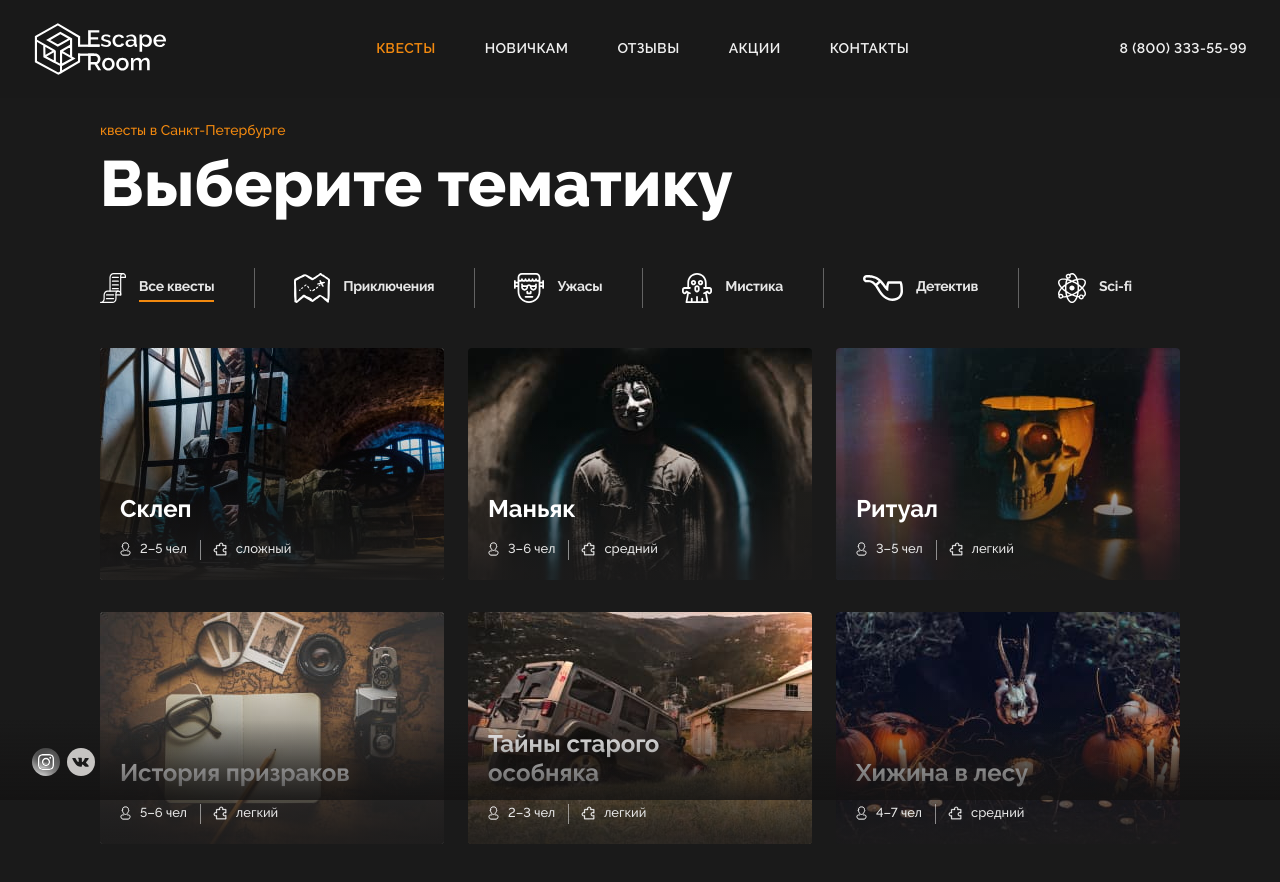
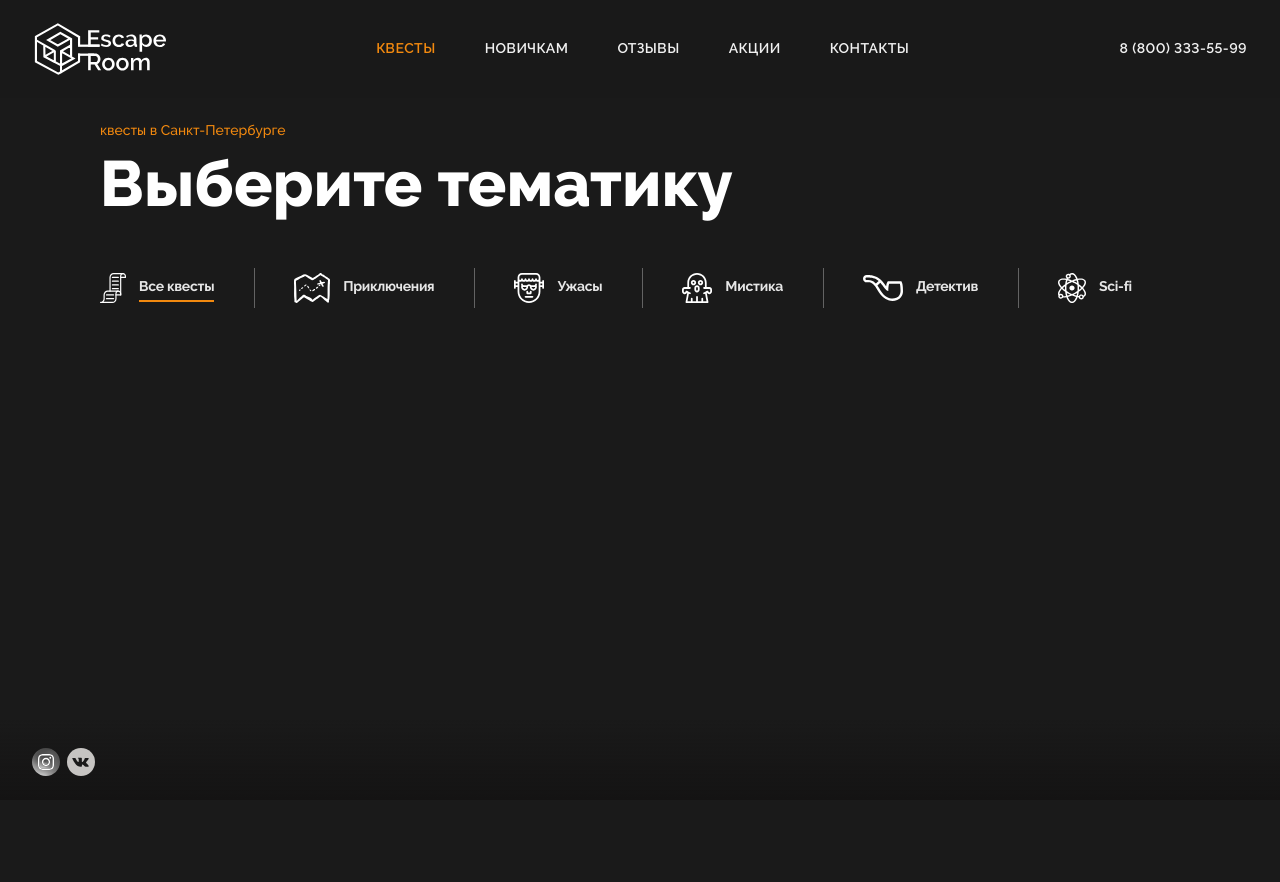
Before and after one commit to InkMakhova/escape-room, a React (Create React App) app: page / in a window 1280 px wide. Shown: the top 882 px of the page. After the commit the page ends 800 px from the top, so only its background shows below. Built offline with nearby package versions, Linux system fonts and the light colour scheme.

Commit message:
Рефакторинг пропсов, рефакторинг каталога квестов

```diff
--- a/src/components/home/components/quests-catalog/components/quest-card/quest-card.jsx
+++ b/src/components/home/components/quests-catalog/components/quest-card/quest-card.jsx
@@ -3,7 +3,8 @@ import { ReactComponent as IconPerson } from '../../../../../../assets/img/icon-
 import { ReactComponent as IconPuzzle } from '../../../../../../assets/img/icon-puzzle.svg';
 import { AppRoute, QuestCardSizes } from '../../../../../../const';
 
-const QuestCard = (quest) => {
+const QuestCard = (props) => {
+  const { quest } = props;
   const { id, title, previewImg, level, peopleCount } = quest;
 
   return (
--- a/src/components/home/components/quests-catalog/components/quest-list/quest-list.jsx
+++ b/src/components/home/components/quests-catalog/components/quest-list/quest-list.jsx
@@ -1,8 +1,9 @@
 import QuestCard from '../quest-card/quest-card';
 import * as S from '../../quests-catalog.styled';
 
-const QuestList = (quests) => {
-  const questCards = quests.forEach((quest) => <QuestCard quest={quest} key={quest.id}/>);
+const QuestList = (props) => {
+  const { quests } = props;
+  const questCards = quests.map((quest) => <QuestCard quest={quest} key={quest.id}/>);
 
   return (
     <S.QuestsList>
--- a/src/components/home/components/quests-catalog/quests-catalog.jsx
+++ b/src/components/home/components/quests-catalog/quests-catalog.jsx
@@ -4,226 +4,66 @@ import { ReactComponent as IconHorrors } from 'assets/img/icon-horrors.svg';
 import { ReactComponent as IconMystic } from 'assets/img/icon-mystic.svg';
 import { ReactComponent as IconDetective } from 'assets/img/icon-detective.svg';
 import { ReactComponent as IconScifi } from 'assets/img/icon-scifi.svg';
-import { ReactComponent as IconPerson } from 'assets/img/icon-person.svg';
-import { ReactComponent as IconPuzzle } from 'assets/img/icon-puzzle.svg';
+// import { ReactComponent as IconPerson } from 'assets/img/icon-person.svg';
+// import { ReactComponent as IconPuzzle } from 'assets/img/icon-puzzle.svg';
 import * as S from './quests-catalog.styled';
+import QuestList from './components/quest-list/quest-list';
+import { useState } from 'react';
+import { CatalogTabs } from '../../../../const';
 
-const QuestsCatalog = () => (
+const QuestsCatalog = (props) => {
+  const {quests} = props;
+
+  const [activeTab, setActiveTab] = useState(CatalogTabs.All);
+
+  return (
     <>
       <S.Tabs>
         <S.TabItem>
-        <S.TabBtn isActive>
+          <S.TabBtn isActive={activeTab === CatalogTabs.All} onclick={() => setActiveTab(CatalogTabs.All)}>
             <IconAllQuests />
-          <S.TabTitle>Все квесты</S.TabTitle>
+            <S.TabTitle>{CatalogTabs.All}</S.TabTitle>
+          </S.TabBtn>
+        </S.TabItem>
+
+        <S.TabItem isActive={activeTab === CatalogTabs.Adventure} onclick={() => setActiveTab(CatalogTabs.Adventure)}>
+          <S.TabBtn>
+            <IconAdventures />
+            <S.TabTitle>{CatalogTabs.Adventure}</S.TabTitle>
           </S.TabBtn>
         </S.TabItem>
 
         <S.TabItem>
-        <S.TabBtn>
-          <IconAdventures />
-          <S.TabTitle>Приключения</S.TabTitle>
+          <S.TabBtn isActive={activeTab === CatalogTabs.Horror} onclick={() => setActiveTab(CatalogTabs.Horror)}>
+            <IconHorrors />
+            <S.TabTitle>{CatalogTabs.Horror}</S.TabTitle>
           </S.TabBtn>
         </S.TabItem>
 
         <S.TabItem>
-        <S.TabBtn>
-          <IconHorrors />
-          <S.TabTitle>Ужасы</S.TabTitle>
+          <S.TabBtn isActive={activeTab === CatalogTabs.Mystic} onclick={() => setActiveTab(CatalogTabs.Mystic)}>
+            <IconMystic />
+            <S.TabTitle>{CatalogTabs.Mystic}</S.TabTitle>
           </S.TabBtn>
         </S.TabItem>
 
         <S.TabItem>
-        <S.TabBtn>
-          <IconMystic />
-          <S.TabTitle>Мистика</S.TabTitle>
+          <S.TabBtn isActive={activeTab === CatalogTabs.Detective} onclick={() => setActiveTab(CatalogTabs.Detective)}>
+            <IconDetective />
+            <S.TabTitle>{CatalogTabs.Detective}</S.TabTitle>
           </S.TabBtn>
         </S.TabItem>
 
         <S.TabItem>
-        <S.TabBtn>
-          <IconDetective />
-          <S.TabTitle>Детектив</S.TabTitle>
-        </S.TabBtn>
-      </S.TabItem>
-
-      <S.TabItem>
-        <S.TabBtn>
+          <S.TabBtn isActive={activeTab === CatalogTabs.SciFi} onclick={() => setActiveTab(CatalogTabs.SciFi)}>
             <IconScifi />
-          <S.TabTitle>Sci-fi</S.TabTitle>
+            <S.TabTitle>{CatalogTabs.SciFi}</S.TabTitle>
           </S.TabBtn>
         </S.TabItem>
       </S.Tabs>
 
-    <S.QuestsList>
-      <S.QuestItem>
-        <S.QuestItemLink to="/quest">
-          <S.Quest>
-            <S.QuestImage
-              src="img/preview-sklep.jpg"
-              width="344"
-              height="232"
-              alt="квест Склеп"
-            />
-
-            <S.QuestContent>
-              <S.QuestTitle>Склеп</S.QuestTitle>
-
-              <S.QuestFeatures>
-                <S.QuestFeatureItem>
-                  <IconPerson />
-                  2–5 чел
-                </S.QuestFeatureItem>
-                <S.QuestFeatureItem>
-                  <IconPuzzle />
-                  сложный
-                </S.QuestFeatureItem>
-              </S.QuestFeatures>
-            </S.QuestContent>
-          </S.Quest>
-        </S.QuestItemLink>
-      </S.QuestItem>
-
-      <S.QuestItem>
-        <S.QuestItemLink to="/quest">
-          <S.Quest>
-            <S.QuestImage
-              src="img/preview-maniac.jpg"
-              width="344"
-              height="232"
-              alt="квест Маньяк"
-            />
-
-            <S.QuestContent>
-              <S.QuestTitle>Маньяк</S.QuestTitle>
-
-              <S.QuestFeatures>
-                <S.QuestFeatureItem>
-                  <IconPerson />
-                  3–6 чел
-                </S.QuestFeatureItem>
-                <S.QuestFeatureItem>
-                  <IconPuzzle />
-                  средний
-                </S.QuestFeatureItem>
-              </S.QuestFeatures>
-            </S.QuestContent>
-          </S.Quest>
-        </S.QuestItemLink>
-      </S.QuestItem>
-
-      <S.QuestItem>
-        <S.QuestItemLink to="/quest">
-          <S.Quest>
-            <S.QuestImage
-              src="img/preview-ritual.jpg"
-              width="344"
-              height="232"
-              alt="квест Ритуал"
-            />
-
-            <S.QuestContent>
-              <S.QuestTitle>Ритуал</S.QuestTitle>
-
-              <S.QuestFeatures>
-                <S.QuestFeatureItem>
-                  <IconPerson />
-                  3–5 чел
-                </S.QuestFeatureItem>
-                <S.QuestFeatureItem>
-                  <IconPuzzle />
-                  легкий
-                </S.QuestFeatureItem>
-              </S.QuestFeatures>
-            </S.QuestContent>
-          </S.Quest>
-        </S.QuestItemLink>
-      </S.QuestItem>
-
-      <S.QuestItem>
-        <S.QuestItemLink to="/quest">
-          <S.Quest>
-            <S.QuestImage
-              src="img/preview-old-ceil.jpg"
-              width="344"
-              height="232"
-              alt="квест История призраков"
-            />
-
-            <S.QuestContent>
-              <S.QuestTitle>История призраков</S.QuestTitle>
-
-              <S.QuestFeatures>
-                <S.QuestFeatureItem>
-                  <IconPerson />
-                  5–6 чел
-                </S.QuestFeatureItem>
-                <S.QuestFeatureItem>
-                  <IconPuzzle />
-                  легкий
-                </S.QuestFeatureItem>
-              </S.QuestFeatures>
-            </S.QuestContent>
-          </S.Quest>
-        </S.QuestItemLink>
-      </S.QuestItem>
-
-      <S.QuestItem>
-        <S.QuestItemLink to="/quest">
-          <S.Quest>
-            <S.QuestImage
-              src="img/preview-final-frontier.jpg"
-              width="344"
-              height="232"
-              alt="квест Тайны старого особняка"
-            />
-
-            <S.QuestContent>
-              <S.QuestTitle>Тайны старого особняка</S.QuestTitle>
-
-              <S.QuestFeatures>
-                <S.QuestFeatureItem>
-                  <IconPerson />
-                  2–3 чел
-                </S.QuestFeatureItem>
-                <S.QuestFeatureItem>
-                  <IconPuzzle />
-                  легкий
-                </S.QuestFeatureItem>
-              </S.QuestFeatures>
-            </S.QuestContent>
-          </S.Quest>
-        </S.QuestItemLink>
-      </S.QuestItem>
-
-      <S.QuestItem>
-        <S.QuestItemLink to="/quest">
-          <S.Quest>
-            <S.QuestImage
-              src="img/preview-house-in-the-woods.jpg"
-              width="344"
-              height="232"
-              alt="квест Хижина в лесу"
-            />
-
-            <S.QuestContent>
-              <S.QuestTitle>Хижина в лесу</S.QuestTitle>
-
-              <S.QuestFeatures>
-                <S.QuestFeatureItem>
-                  <IconPerson />
-                  4–7 чел
-                </S.QuestFeatureItem>
-                <S.QuestFeatureItem>
-                  <IconPuzzle />
-                  средний
-                </S.QuestFeatureItem>
-              </S.QuestFeatures>
-            </S.QuestContent>
-          </S.Quest>
-        </S.QuestItemLink>
-      </S.QuestItem>
-    </S.QuestsList>
+      <QuestList quests={quests.length > 0 ? quests.filter((quest) => quest.type === activeTab) : ''}/>
     </>
-);
+  )};
 
 export default QuestsCatalog;
--- a/src/components/home/home.jsx
+++ b/src/components/home/home.jsx
@@ -7,6 +7,18 @@ import {
 import { QuestsCatalog } from './components/components';
 import * as S from './home.styled';
 
+const quests = [{
+    id: 1,
+    title: 'Склеп',
+    description: 'Средневековое кладбище таит в себе много страшных тайн. Местные жители говорят, что в склепе похоронен граф вампир, который по ночам выходит на охоту, чтобы испить человеческой крови. Через час солнце опустится за горизонт, успеете ли вы убить вампира и выбраться из склепа?',
+    previewImg: 'img/preview-sklep.jpg',
+    coverImg: 'img/cover-sklep.jpg',
+    type: 'horror',
+    level: 'hard',
+    peopleCount: [2, 5],
+    duration: 120,
+  }];
+
 const HomePage = () => (
   <MainLayout>
     <S.Main forwardedAs="main">
@@ -14,7 +26,7 @@ const HomePage = () => (
         <PageTitle>Выберите тематику</PageTitle>
         <PageSubtext>квесты в Санкт-Петербурге</PageSubtext>
       </PageHeading>
-      <QuestsCatalog />
+      <QuestsCatalog quests={quests}/>
     </S.Main>
   </MainLayout>
 );
```
Lines whose indentation alone changed are shown as unchanged.
